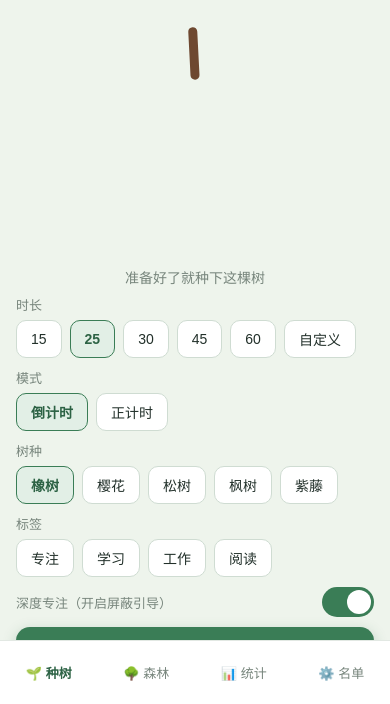
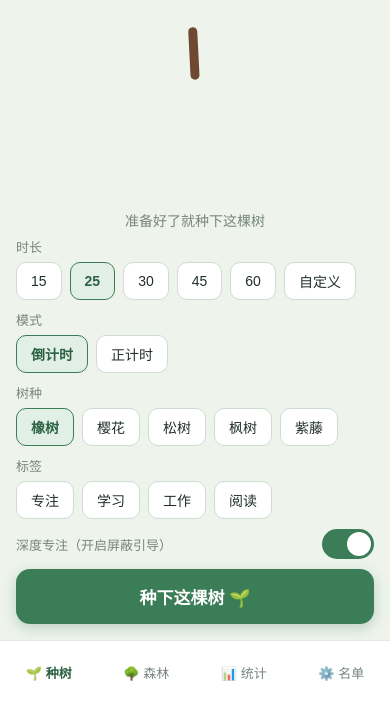
Before and after one commit to Leewx-char/focus-grove, a plain HTML site: page index.html in a window 390 px wide. Shown: the part 140-844 px from the top of the page. Drawn offline with Linux system fonts and the light colour scheme.

Commit message:
fix: bottom plant button clipped on iPhone - use 100dvh fallback and shrink stage min-height; bump SW cache to v3

```diff
--- a/css/styles.css
+++ b/css/styles.css
@@ -24,7 +24,13 @@ body {
 }
 
 /* ---- 视图切换 ---- */
-.view { display: none; min-height: calc(100vh - 64px - var(--safe-bottom)); flex-direction: column; padding: calc(var(--safe-top) + 8px) 16px 16px; }
+/* 100dvh：iOS Safari 工具栏收展会改变可视高度，100vh 比实际可视区高 → 底部内容被挡。
+   双写 fallback：不支持 dvh 的旧浏览器用 100vh。 */
+.view {
+  display: none; min-height: calc(100vh - 64px - var(--safe-bottom));
+  min-height: calc(100dvh - 64px - var(--safe-bottom));
+  flex-direction: column; padding: calc(var(--safe-top) + 8px) 16px 16px;
+}
 .view.active { display: flex; }
 
 /* ---- 顶栏 ---- */
@@ -35,7 +41,7 @@ body {
 
 /* ---- 种树主视图 ---- */
 #view-plant { position: relative; }
-.stage { position: relative; flex: 1; min-height: 46vh; }
+.stage { position: relative; flex: 1; min-height: clamp(200px, 38vh, 480px); }
 #tree-canvas { width: 100%; height: 100%; display: block; }
 .timer-display {
   position: absolute; top: 6%; left: 0; right: 0; text-align: center;
--- a/sw.js
+++ b/sw.js
@@ -1,7 +1,7 @@
 // sw.js — Service Worker：离线缓存（cache-first）
 // iOS 上「添加到主屏幕」+ 本 SW = 可安装的 PWA；通知能力需要 iOS 16.4+。
 
-const CACHE = 'focus-grove-v2';
+const CACHE = 'focus-grove-v3';
 const ASSETS = [
   './',
   'index.html',
```
